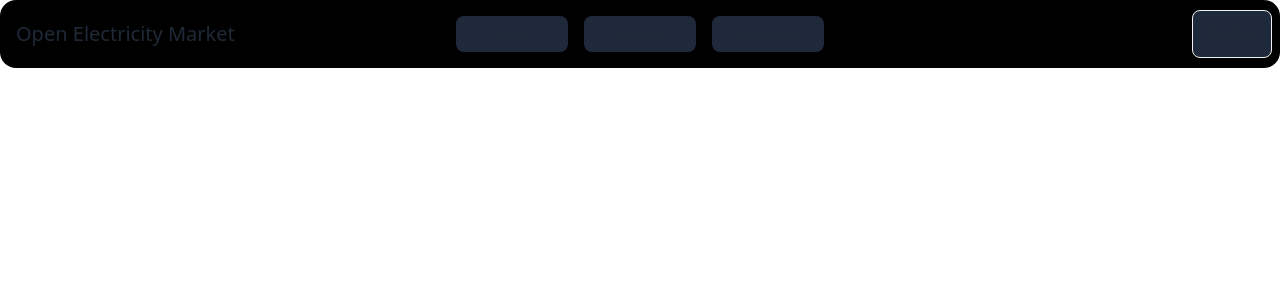
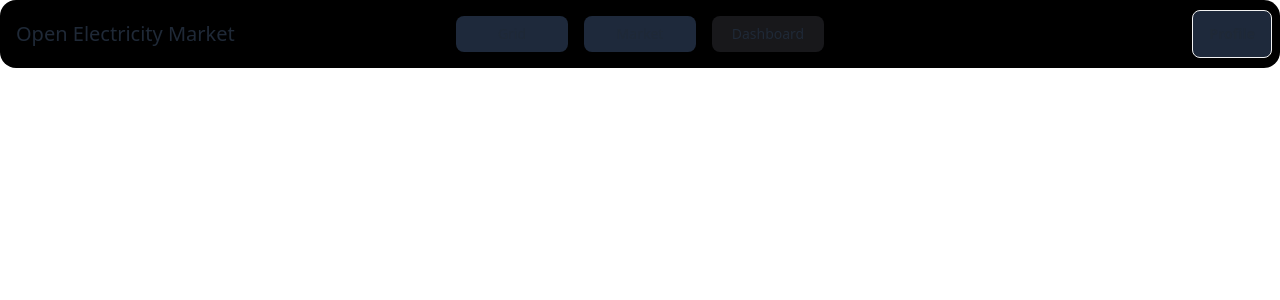
Before and after one commit to COS301-SE-2024/Open-Electricity-Market, a SvelteKit app in the folder Frontend/: page /Main/Dashboard in a window 1280 px wide. Shown: the top 300 px of the page. Built offline with nearby package versions, Linux system fonts and the light colour scheme.

Commit message:
Active button highlighting

```diff
--- a/Frontend/src/routes/Main/+layout.svelte
+++ b/Frontend/src/routes/Main/+layout.svelte
@@ -42,9 +42,9 @@
 
     <div class="navbar-center hidden lg:flex">
       <ul class="menu menu-horizontal px-1">
-        <li class="px-2"><a class="w-28 justify-center bg-slate-800" href="/Main/GridSimulation">Grid</a></li>
-        <li class="px-2"><a class="w-28 justify-center bg-slate-800" href="/Main/BiddingMarket">Market</a></li>
-        <li class="px-2"><a class="w-28 justify-center bg-slate-800" href="/Main/Dashboard">Dashboard</a></li>
+        <li class="px-2"><a class="w-28 justify-center {activebutton == '/Main/GridSimulation' ? 'bg-zinc-900' : 'bg-slate-800'}" href="/Main/GridSimulation">Grid</a></li>
+        <li class="px-2"><a class="w-28 justify-center {activebutton == '/Main/BiddingMarket' ? 'bg-zinc-900' : 'bg-slate-800'}" href="/Main/BiddingMarket">Market</a></li>
+        <li class="px-2"><a class="w-28 justify-center {activebutton == '/Main/Dashboard' ? 'bg-zinc-900' : 'bg-slate-800'}" href="/Main/Dashboard">Dashboard</a></li>
       </ul>
     </div>
 
```
